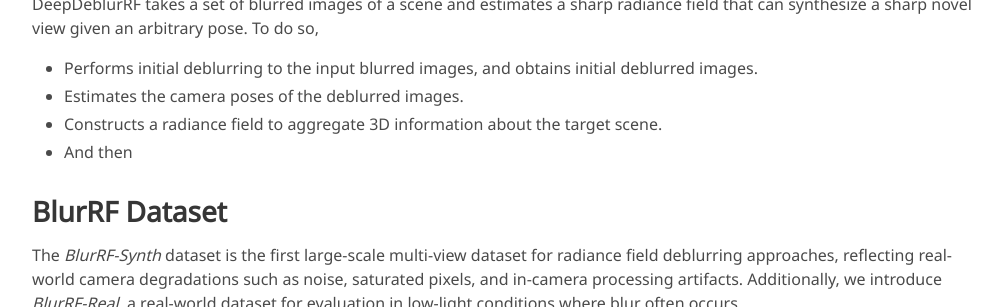
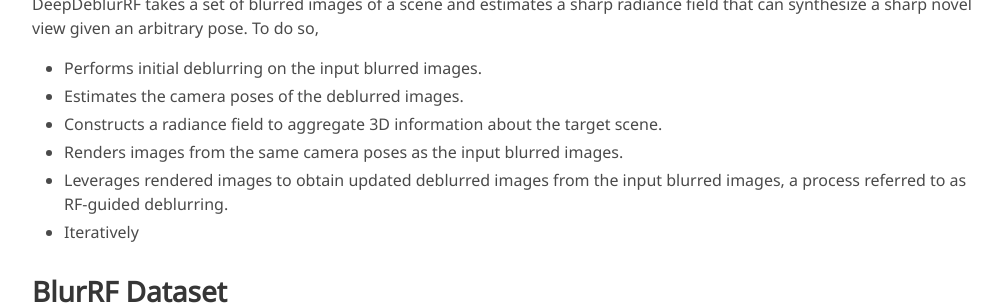
Before and after one commit to haeyun-choi/DDRF_site, a Jekyll site: the page built from index.md, in a window 1280 px wide and 900 px high, scrolled down 1787 px, cut to the strip 203-510 px from the top of the window. Shown: the whole strip, without its empty margins (128-1130 px from the left). Built offline with Jekyll 4.4.1, drawn with Linux system fonts in a browser that asks for light colours; some web fonts are replaced.

Commit message:
Update index.md

```diff
--- a/index.md
+++ b/index.md
@@ -44,10 +44,12 @@ In this paper, we propose DeepDeblurRF, a novel radiance field deblurring approa
 
 DeepDeblurRF takes a set of blurred images of a scene and estimates a sharp radiance field that can synthesize a sharp novel view given an arbitrary pose.
 To do so,
-- Performs initial deblurring to the input blurred images, and obtains initial deblurred images.
+- Performs initial deblurring on the input blurred images.
 - Estimates the camera poses of the deblurred images.
 - Constructs a radiance field to aggregate 3D information about the target scene.
-- And then
+- Renders images from the same camera poses as the input blurred images.
+- Leverages rendered images to obtain updated deblurred images from the input blurred images, a process referred to as RF-guided deblurring.
+- Iteratively
 
 ## BlurRF Dataset
 The *BlurRF-Synth* dataset is the first large-scale multi-view dataset for radiance field deblurring approaches, reflecting real-world camera degradations such as noise, saturated pixels, and in-camera processing artifacts.
```
